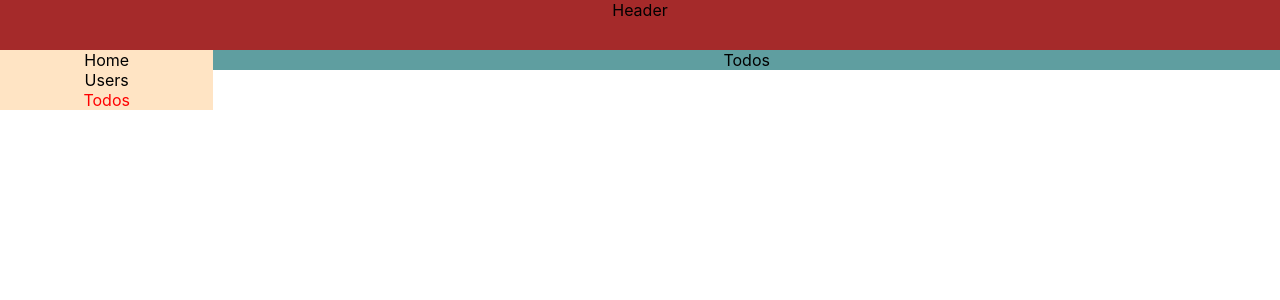
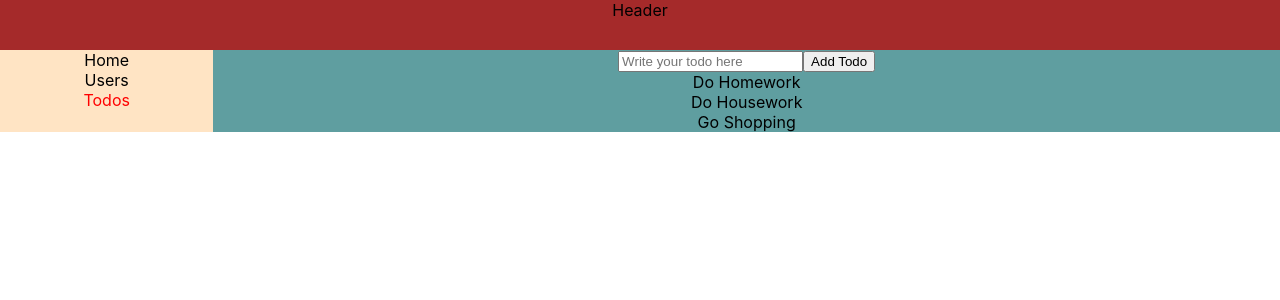
Before and after one commit to gvantsa-dolidze/react-todo-app, a React (Create React App) app: page /todos in a window 1280 px wide. Shown: the top 300 px of the page. Built offline with nearby package versions, Linux system fonts and the light colour scheme.

Commit message:
update todos

```diff
--- /dev/null
+++ b/src/components/todos/Todo.jsx
@@ -0,0 +1,13 @@
+import "./Todo.css"
+const Todo = ({ title, id, completed }) => {
+  return (
+    <div>
+        {/* <span>Todo Number: { id }</span> */}
+        <span>{ title }</span>
+        {/* <span> Completed: { completed }</span> */}
+
+    </div>
+  )
+}
+
+export default Todo
--- a/src/components/todos/Todos.jsx
+++ b/src/components/todos/Todos.jsx
@@ -1,8 +1,42 @@
-import './Todos.css'
+import "./Todos.css";
+import Todo from "./Todo";
 const Todos = () => {
+  const todos = [
+    {
+      title: "Do Homework",
+      id: 1,
+      completed: false,
+    },
+    {
+      title: "Do Housework",
+      id: 2,
+      completed: true,
+    },
+    {
+      title: "Go Shopping",
+      id: 3,
+      completed: false,
+    },
+  ];
+
   return (
-    <div className='todos'>Todos</div>
-  )
-}
+    <div className="todos">
+      <label>
+        <input placeholder="Write your todo here" />
+      </label>
+      <button>Add Todo</button>
+      <div>
+        {todos.map((todo) => (
+          <Todo
+            key={todo.id}
+            title={todo.title}
+            id={todo.id}
+            completed={todo.completed}
+          />
+        ))}
+      </div>
+    </div>
+  );
+};
 
-export default Todos
+export default Todos;
```
Also changed, not shown: src/components/todos/Todo.css (added).
